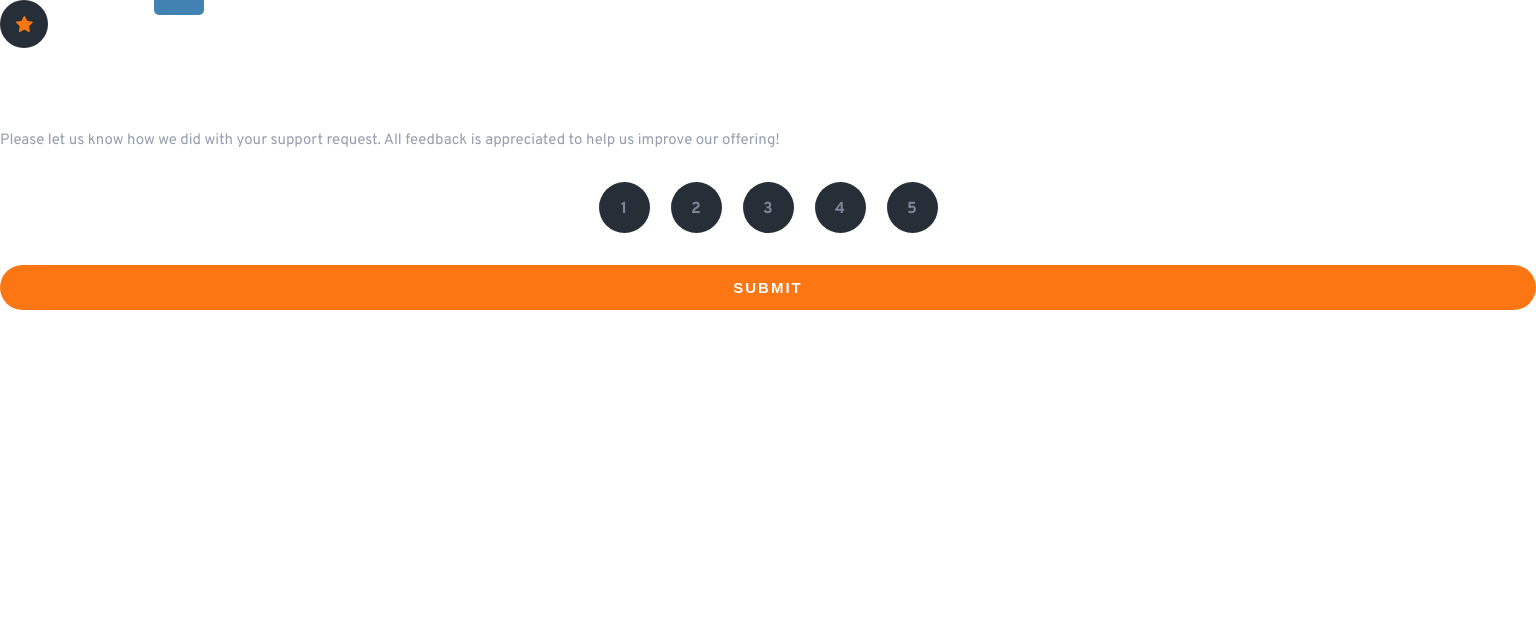
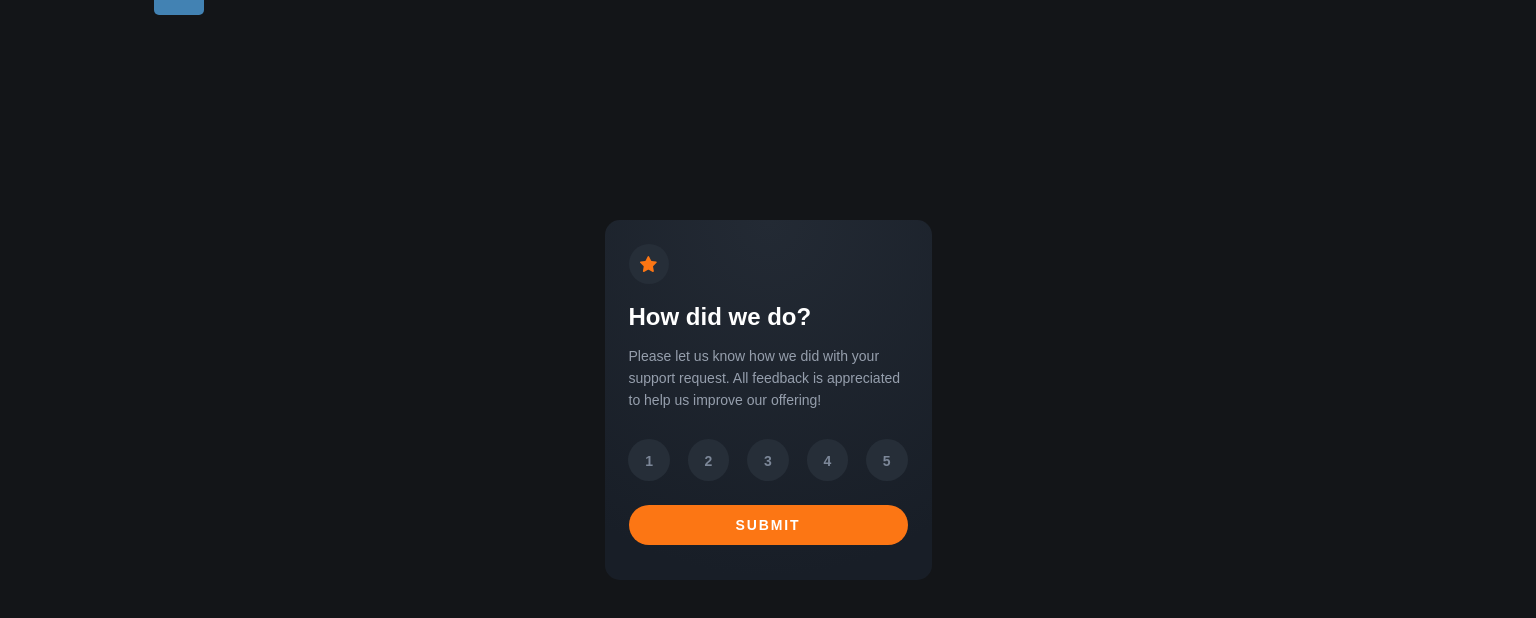
Before and after one commit to alexanderivanov2/frontend-mentor, a Vue app: page /newbie/interactive-rating-card in a window 1536 px wide. Shown: the top 618 px of the page. Built offline with nearby package versions, Linux system fonts and the light colour scheme.

Commit message:
improve  interactive card styles

```diff
--- a/src/assets/styles/components/newbie/_interactiveRatingCardView.scss
+++ b/src/assets/styles/components/newbie/_interactiveRatingCardView.scss
@@ -1,27 +1,12 @@
+.interactive-rating-card-wrapper {
     @import url('https://fonts.googleapis.com/css2?family=Overpass:wght@400;700&display=swap');
-
-.interactive-rating-card-page {
-    $body-bg: #131518;
     $card-bg: radial-gradient(98.96% 98.96% at 50% 0%, #232A34 0%, #181E27 100%);
-
-    height: 100%;
-    min-height: 100vh;
-    width: 100%;
-    background-color: $body-bg;
-    display: flex;
-    justify-content: center;
-    align-items: center;
-
-
-    .interactive-rating-card-wrapper {
     width: 100%;
     max-width: 327px;
     min-height: 360px;
     background: $card-bg;
-        border-radius: 15px;
-        padding: 24px 24px 32px;
-    }
-}
+    border-radius: 1.5rem;
+    padding: 2.4rem 2.4rem 3.2rem;
 
     .interactive-rating-card-content-wrapper {
         $dark-blue: #262E38;
@@ -38,31 +23,31 @@
             justify-content: center;
             align-items: center;
             background-color: $dark-blue;
-        border-radius: 50px;
-        margin-bottom: 19px;
+            border-radius: 5rem;
+            margin-bottom: 1.9rem;
         }
 
         .interactive-rating-card-label {
             color: white;
-        font-size: 24px;
+            font-size: 2.4rem;
             font-weight: 700;
             line-height: normal;
-        margin-bottom: 10px;
+            margin-bottom: 1rem;
         }
 
         .interactive-rating-card-description {
             color: $light-gray;
-        font-size: 14px;
-        line-height: 22px;
-        padding-top: 4px;
-        margin-bottom: 4px;
+            font-size: 1.4rem;
+            line-height: 2.2rem;
+            padding-top: 0.4rem;
+            margin-bottom: 0.4rem;
         }
 
         .interactive-rating-card-voting-options {
-        padding: 24px 0 24px;
+            padding: 2.4rem 0 2.4rem;
             display: flex;
             flex-wrap: wrap;
-        gap: 18px;
+            gap: 1.8rem;
 
             @media screen and (min-width: 300px) {
                 flex-wrap: nowrap;
@@ -75,15 +60,15 @@
                 display: flex;
                 justify-content: center;
                 align-items: center;
-            border-radius: 50px;
+                border-radius: 5rem;
                 transition: all ease-in-out 250ms;
                 cursor: pointer;
 
                 .vote-value {
                     color: $medium-gray;
                     padding-top: 2px;
-                font-size: 14px;
-                line-height: 24px;
+                    font-size: 1.4rem;
+                    line-height: 2.4rem;
                     font-weight: 700;
                     letter-spacing: 0.175px;
                     text-align: center;
@@ -100,6 +85,7 @@
 
                 &:hover {
                     background-color: $orange;
+
                     .vote-value {
                         color: white;
                     }
@@ -111,11 +97,11 @@
             background-color: $orange;
             display: inline-block;
             width: 100%;
-        padding: 12px;
-        border-radius: 22.5px;
+            padding: 1.2rem;
+            border-radius: 2.25rem;
             border: none;
             color: white;
-        font-size: 14px;
+            font-size: 1.4rem;
             font-weight: 700;
             text-transform: uppercase;
             letter-spacing: 1.867px;
@@ -131,11 +117,13 @@
 
         .interactive-rating-card-voting-result {
             text-align: center;
+
             .thank-you-image-wrapper {
-            margin: 10px auto 24px;
+                margin: 1rem auto 2.4rem;
                 text-align: center;
                 max-height: 96px;
                 max-width: 144px;
+
                 img {
                     width: 100%;
                     height: 100%;
@@ -148,12 +136,13 @@
                 color: $orange;
                 padding: 5px 12px;
                 border-radius: 22.5px;
-            line-height: 22px;
-            margin-bottom: 26px;
+                line-height: 2.2rem;
+                margin-bottom: 2.6rem;
             }
 
             .interactive-rating-card-label {
                 text-align: center;
+            }
         }
     }
 }
@@ -162,33 +151,33 @@
     .interactive-rating-card-page .interactive-rating-card-wrapper {
         min-width: 412px;
         min-height: 416px;
-        padding: 32px;
+        padding: 3.2rem;
         margin-top: 5px;
-        border-radius: 30px;
+        border-radius: 3rem;
     }
 
     .interactive-rating-card-content-wrapper {
         .star-wrapper {
             width: 48px;
             height: 48px;
-            margin-bottom: 30px;
+            margin-bottom: 3rem;
         }
 
         .interactive-rating-card-label {
-            font-size: 28px;
+            font-size: 2.8rem;
             font-weight: 700;
-            margin-bottom: 10.5px;
+            margin-bottom: 1.05rem;
         }
 
         .interactive-rating-card-description {
-            font-size: 15px;
-            line-height: 24px;
+            font-size: 1.5rem;
+            line-height: 2.4rem;
             padding-top: 4.5px;
             margin-bottom: 4.5px;
         }
 
         .interactive-rating-card-voting-options {
-            padding: 24px 0 32px;
+            padding: 2.4rem 0 3.2rem;
             justify-content: center;
             gap: 21px;
 
@@ -198,35 +187,35 @@
 
                 .vote-value {
                     padding-top: 3.5px;
-                    font-size: 16px;
+                    font-size: 1.6rem;
                     letter-spacing: 0.2px;
                 }
             }
         }
 
         .interactive-rating-card-submit-btn {
-            padding: 14px;
-            font-size: 15px;
+            padding: 1.4rem;
+            font-size: 1.5rem;
             font-weight: 700;
             letter-spacing: 2px;
         }
 
         .interactive-rating-card-voting-result {
             .thank-you-image-wrapper {
-                margin: 13px auto 32px;
+                margin: 1.3rem auto 3.2rem;
                 height: 108px;
                 width: 162px;
             }
 
             .interactive-rating-card-vote-result {
-                padding: 6.5px 19px 1.5px;
-                line-height: 24px;
-                font-size: 15px;
-                margin-bottom: 34.5px;
+                padding: 6.5px 1.9rem 1.5px;
+                line-height: 2.4rem;
+                font-size: 1.5rem;
+                margin-bottom: 3.45rem;
             }
 
             .interactive-rating-card-label {
-                margin-bottom: 7px;
+                margin-bottom: 0.7rem;
             }
         }
     }
--- a/src/assets/styles/pages/_newbieCardPage.scss
+++ b/src/assets/styles/pages/_newbieCardPage.scss
@@ -37,14 +37,8 @@
     }
 
     &.interactive-card-page {
-        &-btn {
-            line-height: 1rem;
-
-            span {
-                line-height: 1rem;
-                font-size: 1.2rem;
-            }
-        }
-
+        $body-bg: #131518;
+        background-color: $body-bg;
+        @include center-with-flex;
     }
 }
```
Lines whose indentation alone changed are shown as unchanged.
